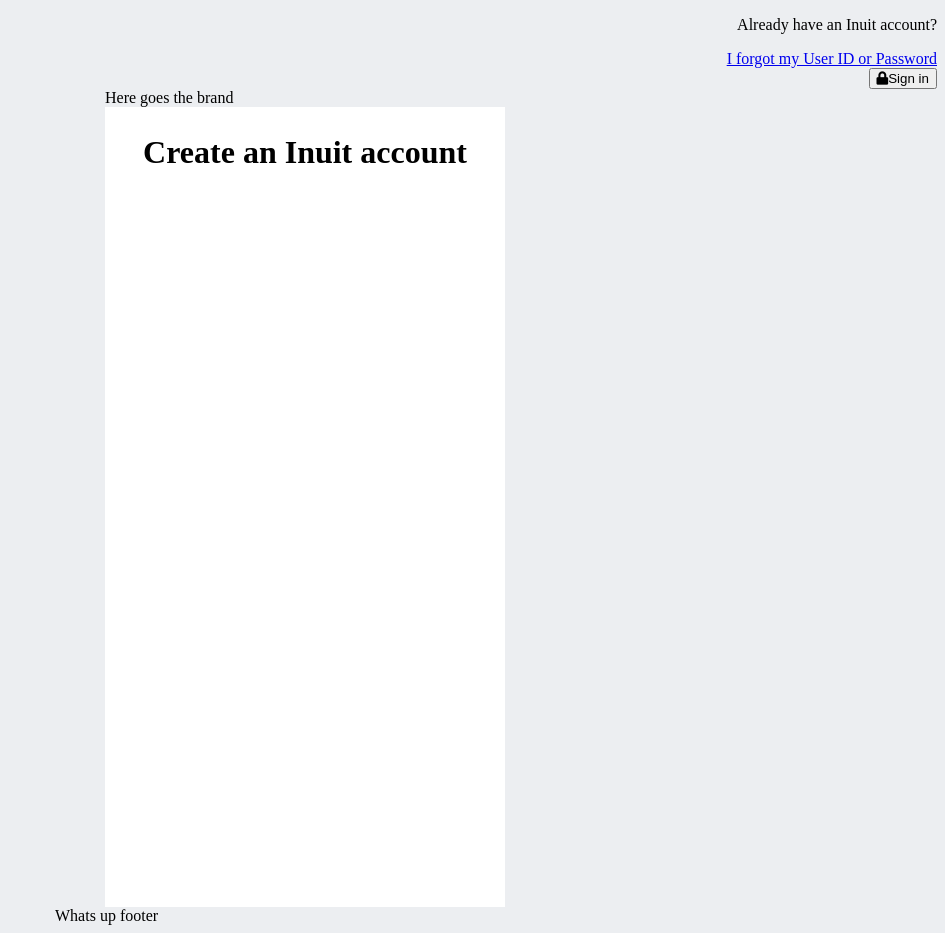
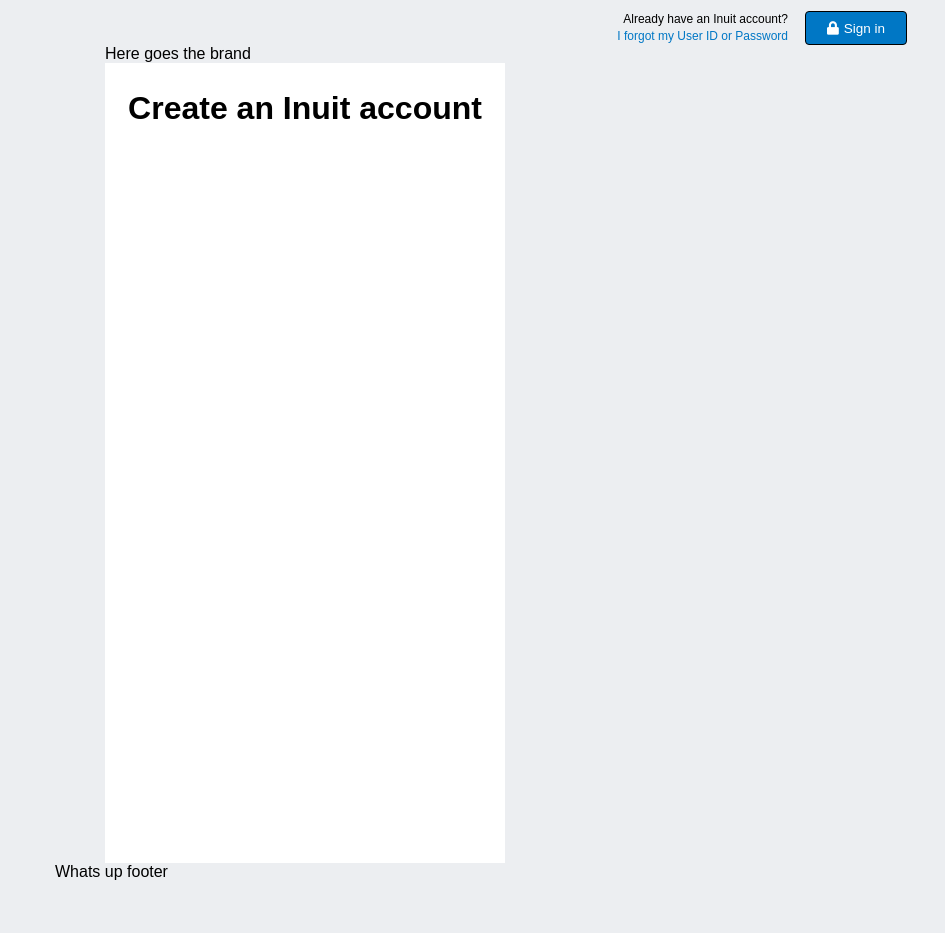
Before and after one commit to karmaester/Mint-Form-Cloned, a website: page index.html in a window 1280 px wide. Shown: the whole page, without its empty margins (335-1280 px from the left). After the commit the page ends 889 px from the top, so only its background shows below. Drawn offline with Linux system fonts and the light colour scheme.

Commit message:
Add styles to the header section

```diff
--- a/index.html
+++ b/index.html
@@ -14,10 +14,12 @@
   </head>
   <body>
     <header>
-      <div class="header1"><p>Already have an Inuit account?</p></div>
-      <div class="header2"><a href="#">I forgot my User ID or Password</a></div>
+      <div class="header-info">
+        <div class="header1">Already have an Inuit account?</div>
+        <div class="header2"><a href="#">I forgot my User ID or Password</a></div>
+      </div>
       <div class="btn">
-        <button><i class="fas fa-lock"></i>Sign in</button>
+        <button class="sign-in"><i class="fas fa-lock"></i>Sign in</button>
       </div>
     </header>
     <section class="brand">Here goes the brand</section>
--- a/style.css
+++ b/style.css
@@ -1,9 +1,43 @@
 body {
   background-color: #eceef1;
+  font-family: Arial, sans-serif;
 }
 
 header {
   text-align: end;
+  padding-top: 3px ;
+  padding-right: 30px;
+
+}
+
+.header-info{
+  display: inline-block;
+  margin-right: 17px;
+  font-size: 12px;
+  line-height: 17px;
+}
+
+.header2 a {
+  text-decoration: none;
+  color: #0077C5;
+}
+
+.btn {
+  float: right;
+}
+
+.sign-in {
+  width: 102px;
+  height: 34px;
+  background-color: #0077C5;
+  color: #ffffff;
+  border-radius: 4px;
+  font-size: 13.5px;
+  border: solid 1px #000000;
+}
+
+.sign-in i {
+  margin-right: 5px;
 }
 
 form,
```
Also changed, not shown: package.json (added, +27 -0 lines).
